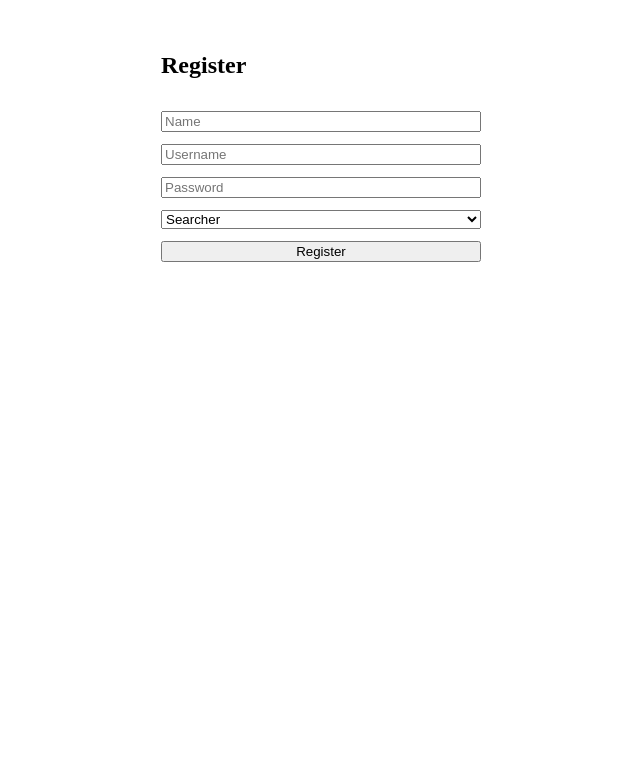
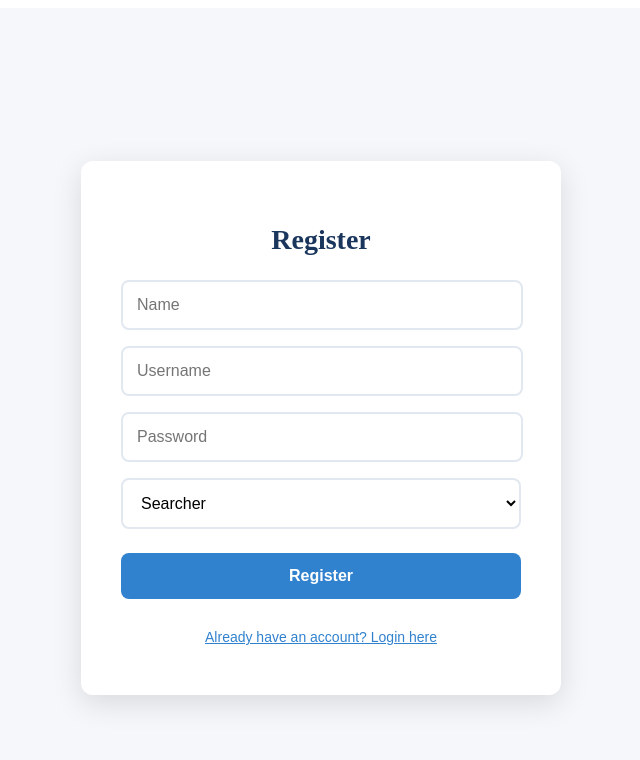
Before and after one commit to speed-team9/demo-repository, a Next.js app in the folder frontend/: page /register in a window 1280 px wide. Shown: the top 760 px of the page, without its empty margins (319-959 px from the left). Built offline with nearby package versions, Linux system fonts and the light colour scheme; no server answers.

Commit message:
update: new style of login and register pages

```diff
--- a/frontend/src/components/auth/RegisterForm.tsx
+++ b/frontend/src/components/auth/RegisterForm.tsx
@@ -3,7 +3,6 @@ import { FC, FormEvent, useState } from 'react';
 import { useRouter } from 'next/router';
 import { authAPI } from '../../services/api';
 import { ROLE_ROUTE } from '../../utils/constants';
-import styles from './Auth.module.scss';
 
 export const RegisterForm: FC = () => {
   const router = useRouter();
@@ -18,19 +17,152 @@ export const RegisterForm: FC = () => {
   };
 
   return (
-    <form className={styles.form} onSubmit={submit}>
-      <h2>Register</h2>
-      <input placeholder="Name" required value={form.name} onChange={(e) => setForm({ ...form, name: e.target.value })} />
-      <input placeholder="Username" required value={form.username} onChange={(e) => setForm({ ...form, username: e.target.value })} />
-      <input type="password" placeholder="Password" required value={form.password} onChange={(e) => setForm({ ...form, password: e.target.value })} />
-      <select value={form.role} onChange={(e) => setForm({ ...form, role: e.target.value as any })}>
+    <div style={{
+      display: 'flex',
+      justifyContent: 'center',
+      alignItems: 'center',
+      minHeight: '100vh',
+      backgroundColor: '#f5f7fb',
+      padding: '20px'
+    }}>
+      <div style={{
+        width: '100%',
+        maxWidth: '400px',
+        padding: '40px',
+        borderRadius: '12px',
+        boxShadow: '0 8px 30px rgba(0, 0, 0, 0.12)',
+        backgroundColor: 'white',
+        textAlign: 'center'
+      }}>
+        <h2 style={{
+          marginBottom: '24px',
+          color: '#1a365d',
+          fontSize: '28px',
+          fontWeight: '600'
+        }}>
+          Register
+        </h2>
+
+        <form onSubmit={submit} style={{ display: 'flex', flexDirection: 'column', gap: '16px' }}>
+          <input
+            placeholder="Name"
+            required
+            value={form.name}
+            onChange={(e) => setForm({ ...form, name: e.target.value })}
+            style={{
+              padding: '14px',
+              fontSize: '16px',
+              border: '2px solid #e2e8f0',
+              borderRadius: '8px',
+              outline: 'none',
+              transition: 'border-color 0.2s ease',
+              width: '92.5%'
+            }}
+            onFocus={(e) => e.target.style.borderColor = '#4299e1'}
+            onBlur={(e) => e.target.style.borderColor = '#e2e8f0'}
+          />
+
+          <input
+            placeholder="Username"
+            required
+            value={form.username}
+            onChange={(e) => setForm({ ...form, username: e.target.value })}
+            style={{
+              padding: '14px',
+              fontSize: '16px',
+              border: '2px solid #e2e8f0',
+              borderRadius: '8px',
+              outline: 'none',
+              transition: 'border-color 0.2s ease',
+              width: '92.5%'
+            }}
+            onFocus={(e) => e.target.style.borderColor = '#4299e1'}
+            onBlur={(e) => e.target.style.borderColor = '#e2e8f0'}
+          />
+
+          <input
+            type="password"
+            placeholder="Password"
+            required
+            value={form.password}
+            onChange={(e) => setForm({ ...form, password: e.target.value })}
+            style={{
+              padding: '14px',
+              fontSize: '16px',
+              border: '2px solid #e2e8f0',
+              borderRadius: '8px',
+              outline: 'none',
+              transition: 'border-color 0.2s ease',
+              width: '92.5%'
+            }}
+            onFocus={(e) => e.target.style.borderColor = '#4299e1'}
+            onBlur={(e) => e.target.style.borderColor = '#e2e8f0'}
+          />
+
+          <select
+            value={form.role}
+            onChange={(e) => setForm({ ...form, role: e.target.value as any })}
+            style={{
+              padding: '14px',
+              fontSize: '16px',
+              border: '2px solid #e2e8f0',
+              borderRadius: '8px',
+              backgroundColor: 'white',
+              outline: 'none',
+              transition: 'border-color 0.2s ease',
+              width: '100%'
+            }}
+            onFocus={(e) => e.target.style.borderColor = '#4299e1'}
+            onBlur={(e) => e.target.style.borderColor = '#e2e8f0'}
+          >
             <option value="searcher">Searcher</option>
             <option value="submitter">Submitter</option>
             <option value="moderator">Moderator</option>
             <option value="analyst">Analyst</option>
             <option value="administrator">Administrator</option>
           </select>
-      <button type="submit">Register</button>
+
+          <button
+            type="submit"
+            style={{
+              padding: '14px',
+              fontSize: '16px',
+              fontWeight: '600',
+              backgroundColor: '#3182ce',
+              color: 'white',
+              border: 'none',
+              borderRadius: '8px',
+              cursor: 'pointer',
+              transition: 'background-color 0.2s ease',
+              marginTop: '8px'
+            }}
+            onMouseOver={(e) => e.currentTarget.style.backgroundColor = '#2b6cb0'}
+            onMouseOut={(e) => e.currentTarget.style.backgroundColor = '#3182ce'}
+          >
+            Register
+          </button>
         </form>
+
+        <button
+          onClick={() => router.push('/login')}
+          style={{
+            marginTop: '20px',
+            padding: '10px',
+            fontSize: '14px',
+            backgroundColor: 'transparent',
+            color: '#3182ce',
+            border: 'none',
+            borderRadius: '6px',
+            cursor: 'pointer',
+            textDecoration: 'underline',
+            transition: 'color 0.2s ease'
+          }}
+          onMouseOver={(e) => e.currentTarget.style.color = '#2b6cb0'}
+          onMouseOut={(e) => e.currentTarget.style.color = '#3182ce'}
+        >
+          Already have an account? Login here
+        </button>
+      </div>
+    </div>
   );
 };
```
Also changed, not shown: frontend/src/components/auth/LoginForm.tsx (+93 -3 lines). Lines whose indentation alone changed are shown as unchanged.
